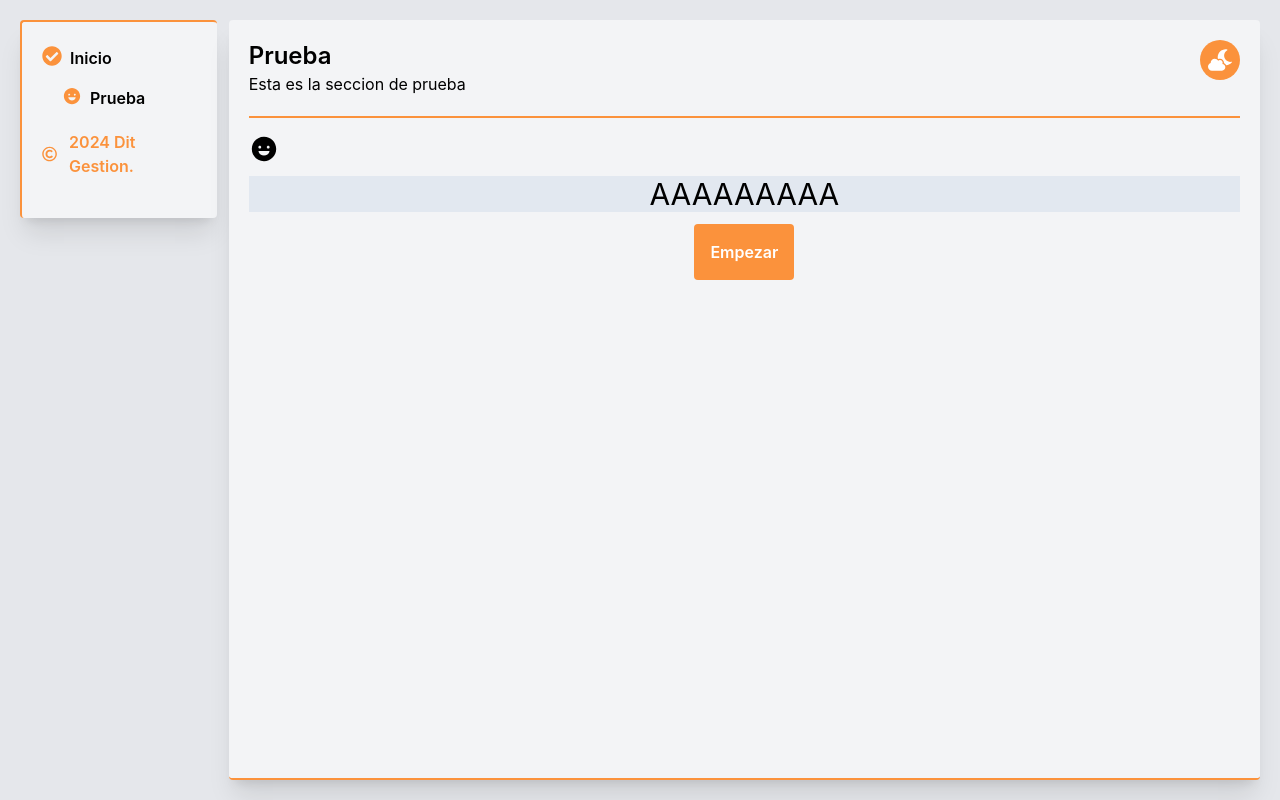
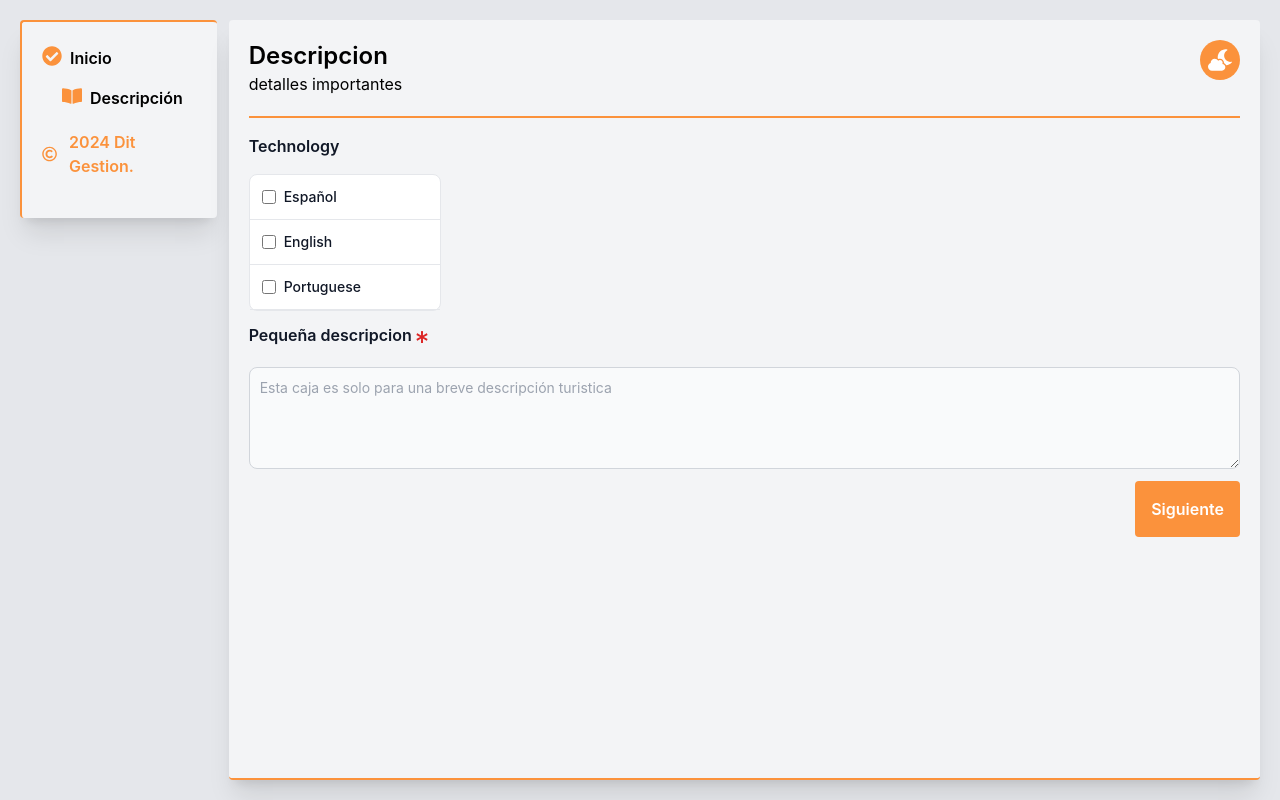
Before and after one commit to avachadze/tabsReactJs, a React (Create React App) app: page / in a window 1280 px wide. Both pictures are taken after a click on the button "Empezar". Built offline with nearby package versions, Linux system fonts and the light colour scheme.

Commit message:
reordenado archivos

```diff
--- a/src/App.js
+++ b/src/App.js
@@ -4,7 +4,7 @@ import Home from './componentes/Home';
 import { BrowserRouter as Router, Routes, Route } from 'react-router-dom';
 function App() {
   return (
-    <div className="">
+    <div className="selection:bg-orange-300 dark:selection:bg-cyan-400">
       <Router>
         <Routes>
           <Route path="/" element={<Home />}>
--- a/src/componentes/Home.js
+++ b/src/componentes/Home.js
@@ -10,7 +10,8 @@ import { IoIosHappy } from "react-icons/io";
 import { FaRegCopyright } from "react-icons/fa";
 import { GoDotFill } from "react-icons/go";
 import DarkThemeSwitcher from "./DarkThemeSwitcher";
-import 'react-toastify/dist/ReactToastify.css';
+
+
 function Home() {
     const [isDark, setDark] = useState() //Variable para mirar en que tema estoy
     const [toggle, setToggle] = useState("TAB_inicio") //Variable para mostrar siguiente componente
@@ -19,7 +20,7 @@ function Home() {
         {
             id: "TAB_inicio",
             texto: "Inicio",
-            siguiente: "TAB_prueba",
+            siguiente: "TAB_descripcion",
             descripcionTitulo: "Bienvenido al programa de carga de Viajes",
             descripcion: "Selecciona lo que quieras hacer",
             icon: <FaCheckCircle />,
@@ -30,50 +31,53 @@ function Home() {
         {
             id: "TAB_descripcion",
             texto: "Descripción",
-            siguiente: "TAB_incluido",
+            siguiente: "TAB_prueba",
             descripcionTitulo: "Descripcion",
             descripcion: "detalles importantes",
             icon: <FaBookOpen />,
             next: next,
-            contenido: <Descripcion  buscar={buscar} isDark={isDark} next={next} actual={"TAB_descripcion"} />,
+            contenido: <Descripcion buscar={buscar} isDark={isDark} next={next} actual={"TAB_descripcion"} />,
             botonSiguiente: "Siguiente",
         },
         {
             id: "TAB_incluido",
             texto: "Incluido / no",
-            siguiente: "TAB_prueba",
+            siguiente: "TAB_descripcion",
             descripcionTitulo: "Incluido/ No incluido",
             descripcion: "Si el servicio no está seleccionado, el cliente lo verá como no incluido.",
             icon: <FaCheckDouble />,
             next: next,
-            contenido: <Incluido  buscar={buscar} next={next} actual={"TAB_incluido"} />,
+            contenido: <Incluido buscar={buscar} next={next} actual={"TAB_incluido"} />,
             botonSiguiente: "Siguiente",
         },
         {
             id: "TAB_prueba",
             texto: "Prueba",
-            siguiente: "TAB_descripcion",
+            siguiente: "TAB_incluido",
             descripcionTitulo: "Prueba",
             descripcion: "Esta es la seccion de prueba",
             icon: <IoIosHappy />,
             next: next,
-            contenido: <Prueba  buscar={buscar} next={next} actual={"TAB_prueba"} />,
+            contenido: <Prueba buscar={buscar} next={next} actual={"TAB_prueba"} />,
             botonSiguiente: "Boton prueba",
         },
 
     ]
-    function buscar(opcion_actual) {
+    function buscar(opcion_actual) { //buscar objeto/componente actual
         let encontrado;
         opciones.forEach((opcion) => {
             if (opcion.id === opcion_actual) {
                 encontrado = opcion;
             }
         });
-        return encontrado;
+        return encontrado; //retornar objeto actual
     }
 
     const [visibles] = useState([opciones[0]]);  //la lista de ASIDE
+
     function next(actual) {
+
+
         setToggle(actual.siguiente); //Mostrar siguiente componente
         opciones.forEach((opcion) => {
             if (opcion.id === actual.siguiente) {
@@ -87,6 +91,7 @@ function Home() {
 
     return (
         <div className=" App min-h-[100vh] gap-3 flex flex-col md:grid md:grid-cols-12 p-5 bg-oraneg bg-gray-200 dark:bg-slate-900">
+
             <aside className='col-span-12 pb-10 bg-gray-100 border-t-2 border-orange-400 rounded shadow-xl h-fit md:col-span-4 lg:col-span-2 dark:bg-slate-800 text-start dark:border-t-0 dark:border-b-2 md:border-l-2 dark:border-cyan-500'>
                 <ul className='grid grid-cols-2 gap-3 p-5 font-semibold text-black dark:text-white md:grid-cols-1 md:space-x-5'>
                     {visibles.map((opcion) => (
--- a/src/componentes/secciones/Descripcion.js
+++ b/src/componentes/secciones/Descripcion.js
@@ -1,9 +1,28 @@
-import React from 'react'
+import React, { useState } from 'react'
 import { FaAsterisk } from "react-icons/fa";
 import { useForm } from 'react-hook-form';
+import 'react-toastify/dist/ReactToastify.css';
 import { ToastContainer, toast } from 'react-toastify';
-import 'react-toastify/dist/ReactToastify.css';
-function Descripcion({ buscar, actual, next, isDark }) {
+function Descripcion({ buscar, actual, isDark }) {
+    const [submited, setSubmited] = useState();
+    const checkBoxes = [
+        {
+            name: "idioma_esp",
+            id: "espaniol",
+            titulo: "Español",
+        },
+        {
+            name: "idioma_eng",
+            id: "ingles",
+            titulo: "English",
+        },
+        {
+            name: "idioma_port",
+            id: "portugues",
+            titulo: "Portuguese",
+        }
+    ]
+
     const opciones = [
         {
             idioma: "español",
@@ -21,47 +40,46 @@ function Descripcion({ buscar, actual, next, isDark }) {
             input_mostrar: "nombre_pagina_port"
         }
     ]
+
     const { register, watch, handleSubmit, formState: { errors } } = useForm()
     const onSubmit = (data, obj) => {
         obj.next(obj)
+        setSubmited(true)
+        console.log(data)
 
     };
+
+    submited && actualizar()
+    function actualizar() {
+        //   hacer algo
+    }
+
     const onError = (fieldsErrors) => {
         let error;
         for (const fieldName in fieldsErrors) {
             error = `${fieldsErrors[fieldName].message}`
-            toast.info(<div>
+            toast.error(<div>
                 {error}
             </div>);
         }
     };
+
     return (
-
         <form onSubmit={handleSubmit(data => onSubmit(data, buscar(actual)), onError)} className='text-start'>
+            <div className="absolute"> <ToastContainer draggable theme={isDark ? "dark" : "colored"} /></div>
             <h3 className="mb-4 font-semibold text-gray-900 dark:text-white">Technology</h3>
-            <div className="absolute"> <ToastContainer draggable theme={isDark ? "dark" : "colored"} /></div>
-
             <ul className="w-48 text-sm font-medium text-gray-900 bg-white border border-gray-200 rounded-lg dark:bg-gray-700 dark:border-gray-600 dark:text-white">
-                <li className="w-full border-b border-gray-200 rounded-t-lg dark:border-gray-600">
+                {
+                    checkBoxes.map((checkbox) => (
+                        <li key={checkbox.id} className="w-full border-b border-gray-200 rounded-t-lg dark:border-gray-600">
                             <div className="flex items-center ps-3">
-                        <input {...register("idioma_esp")} id="espaniol" type="checkbox" value="" className="w-4 h-4 text-blue-600 bg-gray-100 border-gray-300 rounded focus:ring-blue-500 dark:focus:ring-blue-600 dark:ring-offset-gray-700 dark:focus:ring-offset-gray-700 focus:ring-2 dark:bg-gray-600 dark:border-gray-500" />
-                        <label htmlFor="espaniol" className="w-full py-3 text-sm font-medium text-gray-900 ms-2 dark:text-gray-300">Español</label>
+                                <input {...register(checkbox.name)} id={checkbox.id} type="checkbox" value="" className="w-4 h-4 accent-orange-600 dark:accent-cyan-400 text-blue-600 bg-gray-100 border-gray-300 rounded focus:ring-blue-500 dark:focus:ring-blue-600 dark:ring-offset-gray-700 dark:focus:ring-offset-gray-700 focus:ring-2 dark:bg-gray-600 dark:border-gray-500" />
+                                <label htmlFor={checkbox.id} className="w-full py-3  text-sm font-medium text-gray-900 ms-2 dark:text-gray-300">{checkbox.titulo}</label>
                             </div>
                         </li>
-                <li className="w-full border-b border-gray-200 rounded-t-lg dark:border-gray-600">
-                    <div className="flex items-center ps-3">
-                        <input {...register("idioma_eng")} id="ingles" type="checkbox" value="" className="w-4 h-4 text-blue-600 bg-gray-100 border-gray-300 rounded focus:ring-blue-500 dark:focus:ring-blue-600 dark:ring-offset-gray-700 dark:focus:ring-offset-gray-700 focus:ring-2 dark:bg-gray-600 dark:border-gray-500" />
-                        <label htmlFor="ingles" className="w-full py-3 text-sm font-medium text-gray-900 ms-2 dark:text-gray-300">English</label>
-                    </div>
-                </li>
-                <li className="w-full border-b border-gray-200 rounded-t-lg dark:border-gray-600">
-                    <div className="flex items-center ps-3">
-                        <input  {...register("idioma_port")} id="portugues" type="checkbox" value="" className="w-4 h-4 text-blue-600 bg-gray-100 border-gray-300 rounded focus:ring-blue-500 dark:focus:ring-blue-600 dark:ring-offset-gray-700 dark:focus:ring-offset-gray-700 focus:ring-2 dark:bg-gray-600 dark:border-gray-500" />
-                        <label htmlFor="portugues" className="w-full py-3 text-sm font-medium text-gray-900 ms-2 dark:text-gray-300">Portugués</label>
-                    </div>
-                </li>
+                    ))
+                }
             </ul>
-
             {opciones.map((opcion) => (
                 <div key={opcion.titulo_checked}>
                     {
@@ -72,7 +90,6 @@ function Descripcion({ buscar, actual, next, isDark }) {
                                     <span className='flex items-center ml-1 -mt-3 text-xs text-red-600'>  <FaAsterisk /> </span>
                                 </div>
                                 <input {...register(opcion.input_mostrar, {
-
                                     required: {
                                         value: true,
                                         message: "Campo nombre es obligatorio"
@@ -81,21 +98,22 @@ function Descripcion({ buscar, actual, next, isDark }) {
                                         value: 5,
                                         message: "Este campo debería de tener al menos 5 carácteres"
                                     }
-                                })} type="text" id={opcion.input_mostrar}
+                                })}
+                                    type="text" id={opcion.input_mostrar}
                                     className="mt-1 bg-gray-50 border border-gray-300 text-gray-900 text-sm rounded-lg focus:ring-blue-500 focus:border-blue-500 block w-full p-2.5 dark:bg-gray-700 dark:border-gray-600 dark:placeholder-gray-400 dark:text-white dark:focus:ring-blue-500 dark:focus:border-blue-500" placeholder="Introduce el nombre de la página" minLength={5}
                                 />
-                                {errors[opcion.input_mostrar] && (
+                                {
+                                    errors[opcion.input_mostrar] && (
                                         <span className='text-red-500 text-sm'>
                                             {errors[opcion.input_mostrar].message}
                                         </span>
-                                )}
+                                    )
+                                }
                             </div>
                         )
                     }
                 </div>
             ))}
-
-
             <div className='mt-3 '>
                 <div className='flex'>
                     <label htmlFor="message" className="mb-4 font-semibold text-gray-900 dark:text-white">Pequeña descripcion</label>
@@ -110,14 +128,14 @@ function Descripcion({ buscar, actual, next, isDark }) {
                         value: 10,
                         message: "Este campo debería de tener al menos 10 carácteres"
                     }
-                })} id="message" rows="4"
+                })}
+                    id="message" rows="4"
                     className="mt-1 bg-gray-50 border border-gray-300 text-gray-900 text-sm rounded-lg focus:ring-blue-500 focus:border-blue-500 block w-full p-2.5 dark:bg-gray-700 dark:border-gray-600 dark:placeholder-gray-400 dark:text-white dark:focus:ring-blue-500 dark:focus:border-blue-500" placeholder="Esta caja es solo para una breve descripción turistica"
                 >
                 </textarea>
-                {errors.descripcion_pagina &&
-
+                {
+                    errors.descripcion_pagina &&
                     <span className='text-red-500 text-sm'>
-
                         {errors.descripcion_pagina.message}
                     </span>
                 }
--- a/src/componentes/secciones/Incluido.js
+++ b/src/componentes/secciones/Incluido.js
@@ -1,12 +1,16 @@
 import React from 'react'
 
-function Incluido() {
+function Incluido({ buscar,actual, next }) {
     return (
         <div className='text-start'>
 
 
 
-
+            <div className='text-start dark:text-white flex justify-end'>
+                <button type="button" onClick={() => next(buscar(actual))} className='p-4 font-semibold text-white bg-orange-400 rounded hover:bg-orange-500 dark:bg-cyan-500 dark:hover:bg-cyan-600 dark:text-white' >
+                    Prueba
+                </button>
+            </div>
 
         </div>
     )
--- a/src/componentes/secciones/Inicio.js
+++ b/src/componentes/secciones/Inicio.js
@@ -4,6 +4,7 @@ function Inicio({ buscar,actual, next }) {
 
     return (
         <div className='text-start dark:text-white'>
+
             <button type="button" onClick={() => next(buscar(actual))} className='p-4 font-semibold text-white bg-orange-400 rounded hover:bg-orange-500 dark:bg-cyan-500 dark:hover:bg-cyan-600 dark:text-white' >
                 Empezar
             </button>
--- a/src/componentes/secciones/Prueba.js
+++ b/src/componentes/secciones/Prueba.js
@@ -1,20 +1,18 @@
 import React from 'react'
-import { IoIosHappy } from "react-icons/io";
 
-function Prueba({ buscar,actual, next }) {
+function Prueba({ buscar, actual, next }) {
 
   return (
     <div className=' text-black  dark:text-white'>
-      <div className='text-3xl'> <IoIosHappy />
-        <div className='bg-slate-200  dark:bg-slate-700 my-3'>
-          AAAAAAAAA
-        </div>
+
+
+
+      <div className='text-start dark:text-white flex justify-end'>
+        <button type="button" onClick={() => next(buscar(actual))} className='p-4 font-semibold text-white bg-orange-400 rounded hover:bg-orange-500 dark:bg-cyan-500 dark:hover:bg-cyan-600 dark:text-white' >
+          Prueba
+        </button>
       </div>
-      <button type="button" onClick={() => next(buscar(actual))} className='p-4 font-semibold text-white bg-orange-400 rounded hover:bg-orange-500 dark:bg-cyan-500 dark:hover:bg-cyan-600 dark:text-white' >
-        Empezar
-      </button>
     </div>
   )
 }
-
 export default Prueba
```
Also changed, not shown: src/App.css (line endings or trailing spaces). Lines whose indentation alone changed are shown as unchanged.
